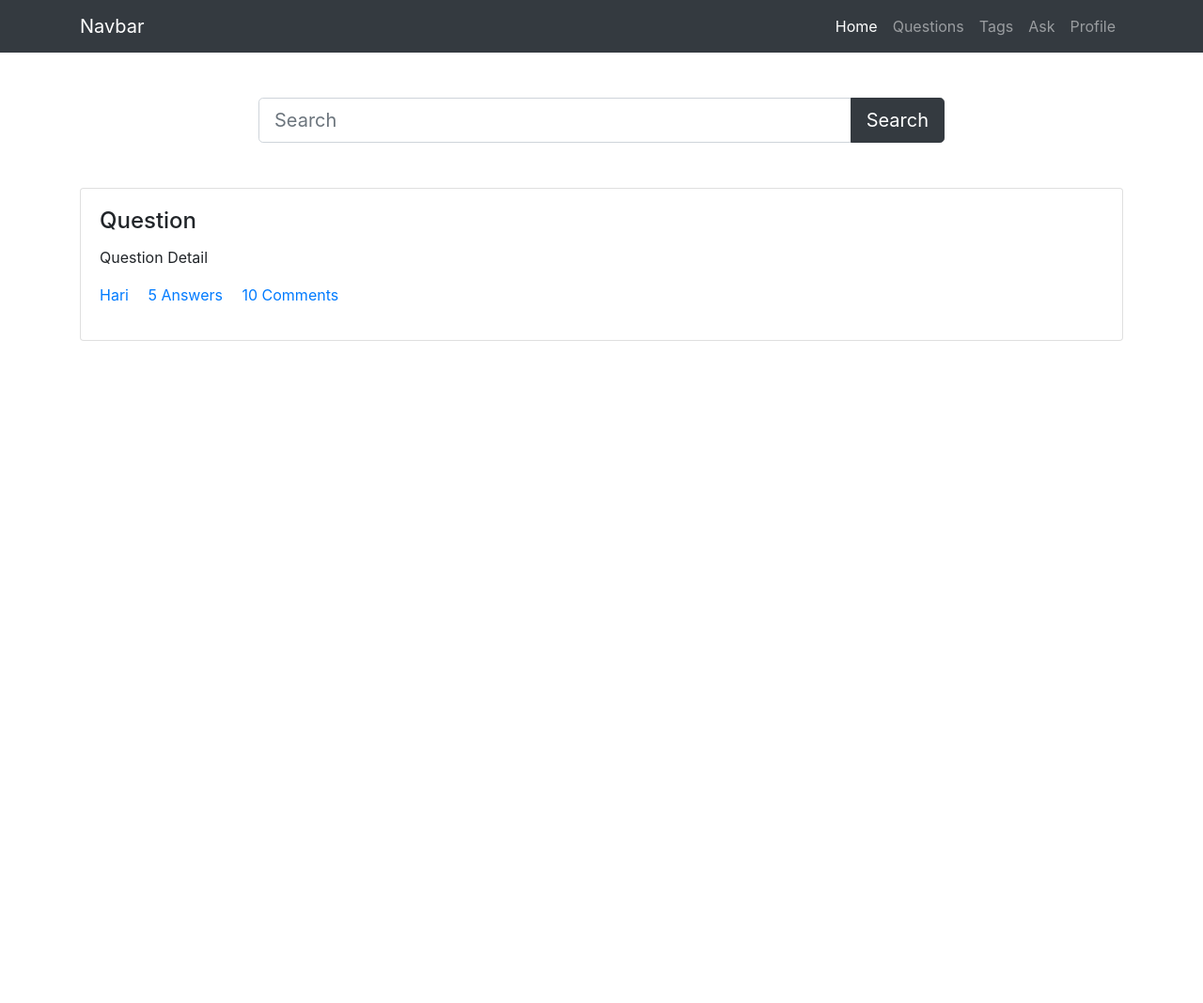
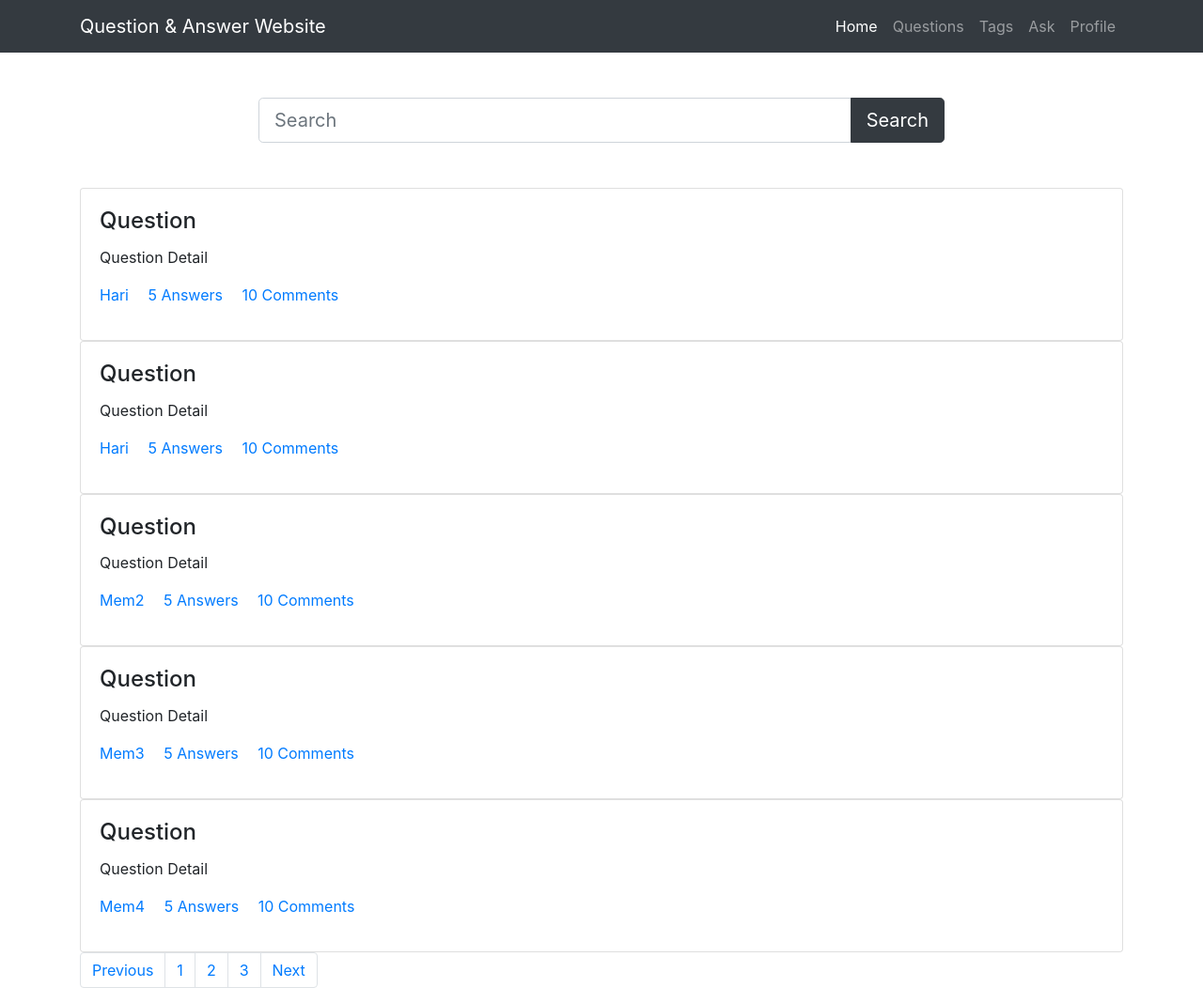
Before and after one commit to HariharanMan/Q-A2, a Django app: page / in a window 1280 px wide. Shown: the whole page at 94% size. Before the commit the page ends 363 px from the top, so only its background shows below. Run offline with Django 5.2, Linux system fonts and the light colour scheme; some libraries are stand-ins or nearby versions.

Commit message:
Update Home

```diff
--- a/main/templates/home.html
+++ b/main/templates/home.html
@@ -11,7 +11,7 @@
 <body>
     <nav class="navbar navbar-expand-lg navbar-dark bg-dark">
         <div class="container">
-          <a class="navbar-brand" href="#">Navbar</a>
+          <a class="navbar-brand" href="#">Question & Answer Website</a>
           <button class="navbar-toggler" type="button" data-toggle="collapse" data-target="#navbarNav" aria-controls="navbarNav" aria-expanded="false" aria-label="Toggle navigation">
             <span class="navbar-toggler-icon"></span>
           </button>
@@ -59,9 +59,77 @@
               <a href="#" class="mr-3 ">Hari</a>
               <a href="#" class="mr-3 ">5 Answers</a>
               <a href="#" class="mr-3 ">10 Comments</a>
+
+            </p>
+          </div>
+        </div>
+        <!-- Question2 -->
+
+        <div class ="card">
+          <div class="card-body">
+            <h4 class="card-title">Question</h4>
+            <p class="card-text">Question Detail</p>
+            <p>
+              <a href="#" class="mr-3 ">Hari</a>
+              <a href="#" class="mr-3 ">5 Answers</a>
+              <a href="#" class="mr-3 ">10 Comments</a>
+            </p>
+          </div>
+        </div>
+
+        <!-- Question 3 -->
+
+        <div class ="card">
+          <div class="card-body">
+            <h4 class="card-title">Question</h4>
+            <p class="card-text">Question Detail</p>
+            <p>
+              <a href="#" class="mr-3 ">Mem2</a>
+              <a href="#" class="mr-3 ">5 Answers</a>
+              <a href="#" class="mr-3 ">10 Comments</a>
+            </p>
+          </div>
+        </div>
+
+        <!-- Question 4 -->
+
+        <div class ="card">
+          <div class="card-body">
+            <h4 class="card-title">Question</h4>
+            <p class="card-text">Question Detail</p>
+            <p>
+              <a href="#" class="mr-3 ">Mem3</a>
+              <a href="#" class="mr-3 ">5 Answers</a>
+              <a href="#" class="mr-3 ">10 Comments</a>
+            </p>
+          </div>
+        </div>
+
+        <!-- Question 5 -->
+
+        <div class ="card">
+          <div class="card-body">
+            <h4 class="card-title">Question</h4>
+            <p class="card-text">Question Detail</p>
+            <p>
+              <a href="#" class="mr-3 ">Mem4</a>
+              <a href="#" class="mr-3 ">5 Answers</a>
+              <a href="#" class="mr-3 ">10 Comments</a>
             </p>
           </div>
         </div>
       </div>
+
+    <!-- Pagination -->
+
+    <nav class="container">
+      <ul class="pagination">
+        <li class="page-item"><a class="page-link" href="#">Previous</a></li>
+        <li class="page-item"><a class="page-link" href="#">1</a></li>
+        <li class="page-item"><a class="page-link" href="#">2</a></li>
+        <li class="page-item"><a class="page-link" href="#">3</a></li>
+        <li class="page-item"><a class="page-link" href="#">Next</a></li>
+      </ul>
+    </nav>
 </body>
 </html>
```
